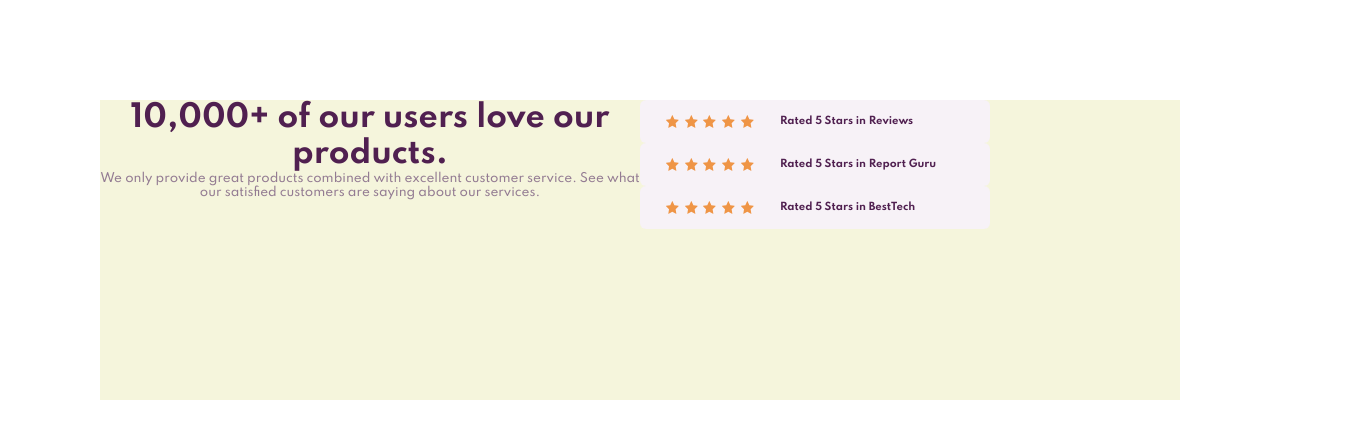
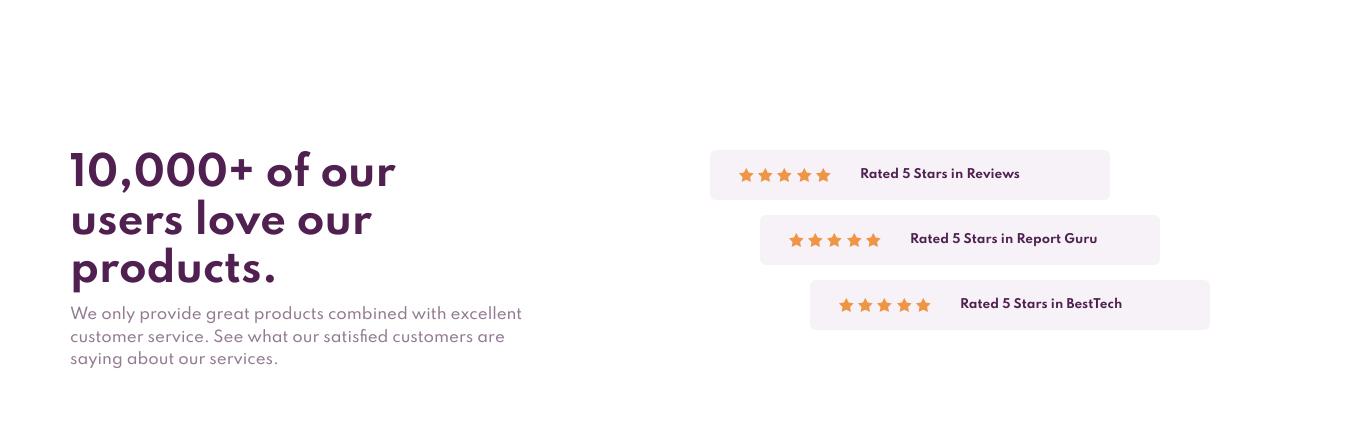
Before and after one commit to Barna-Molnar/social-proof-section-react, a React (Create React App) app: page / in a window 1280 px wide. Shown: the top 438 px of the page, 1360 px wide, since content can reach past the window. Built offline with nearby package versions, Linux system fonts and the light colour scheme.

Commit message:
header stage 2

```diff
--- a/src/App.jsx
+++ b/src/App.jsx
@@ -6,7 +6,9 @@ function App() {
     <div className="App">
       <header>
         <div className="title">
-          <h1>10,000+ of our users love our products.</h1>
+          <h1>
+            10,000+ of our <br></br> users love our products.
+          </h1>
           <h4>
             We only provide great products combined with excellent customer
             service. See what our satisfied customers are saying about our
@@ -14,9 +16,18 @@ function App() {
           </h4>
         </div>
         <div className="ratings">
-          <RatingBox text={'Rated 5 Stars in Reviews'} />
-          <RatingBox text={'Rated 5 Stars in Report Guru'} />
-          <RatingBox text={'Rated 5 Stars in BestTech'} />
+          <RatingBox
+            text={'Rated 5 Stars in Reviews'}
+            style={{ alignSelf: 'flex-start' }}
+          />
+          <RatingBox
+            text={'Rated 5 Stars in Report Guru'}
+            style={{ alignSelf: 'center' }}
+          />
+          <RatingBox
+            text={'Rated 5 Stars in BestTech'}
+            style={{ alignSelf: 'flex-end' }}
+          />
         </div>
       </header>
       <div className="container__buyer"></div>
--- a/src/App.scss
+++ b/src/App.scss
@@ -1,30 +1,43 @@
 @import './variables.scss';
 .App {
-  padding: 10em;
-  text-align: center;
+  padding: 15rem;
+
   height: 100vh;
-  width: 100%;
+  width: 1440px;
+  // display: flex;
+  // justify-content: center;
+  // align-items: center;
 
   header {
     display: flex;
-    height: 50%;
-    background-color: beige;
+    // gap: 10rem;
 
     .title {
-      width: 50%;
+      width: 50rem;
+      text-align: left;
+      padding: 0 2rem 0 0;
       h1 {
-        font-size: 3rem;
+        font-size: 4rem;
         font-weight: 700;
         color: $color-very-dark-mag;
+        line-height: 1.2;
+        margin-bottom: 1rem;
       }
       h4 {
-        font-size: 12px;
+        font-size: 15px;
         font-weight: 500;
         color: $color-dark-grayish-mag;
+        line-height: 1.5;
       }
     }
     .ratings {
-      width: 50%;
+      display: flex;
+      flex-direction: column;
+      width: 50rem;
+      margin-left: auto;
+    }
+    .ratings > *:not(:last-child) {
+      margin-bottom: 1.5rem;
     }
   }
 }
--- a/src/RatingBox.jsx
+++ b/src/RatingBox.jsx
@@ -1,9 +1,10 @@
 import React from 'react';
 import './ratingBox.scss';
 
-function RatingBox({ text }) {
+function RatingBox({ text, style }) {
+  console.log(style);
   return (
-    <div className="ratingBox__container">
+    <div className="ratingBox__container" style={style}>
       <div className="container__stars">
         <img src="/images/icon-star.svg" alt="star" />
         <img src="/images/icon-star.svg" alt="star" />
--- a/src/index.scss
+++ b/src/index.scss
@@ -15,6 +15,8 @@ body {
   height: 100%;
   margin: 0;
   box-sizing: border-box;
+  display: flex;
+  justify-content: center;
   font-family: 'Spartan', sans-serif;
   -webkit-font-smoothing: antialiased;
   -moz-osx-font-smoothing: grayscale;
--- a/src/ratingBox.scss
+++ b/src/ratingBox.scss
@@ -3,22 +3,22 @@
   background-color: $color-light-grayish-mag;
   display: flex;
   justify-content: flex-start;
-  padding: 1.5rem 0;
+  padding: 1.8rem 5rem 1.8rem 0rem;
+  width: 40rem;
+  align-items: center;
 
-  align-items: center;
-  width: 35rem;
   border-radius: 0.6rem;
   .container__stars {
     display: flex;
     justify-content: space-evenly;
     width: 10rem;
-    margin: 0 2rem 0 2rem;
+    margin: 0 2.5rem 0 2.5rem;
   }
   img {
-    width: 13px;
+    width: 15px;
   }
   p {
-    font-size: 10px;
+    font-size: 12px;
     font-weight: 700;
     color: $color-very-dark-mag;
   }
```
